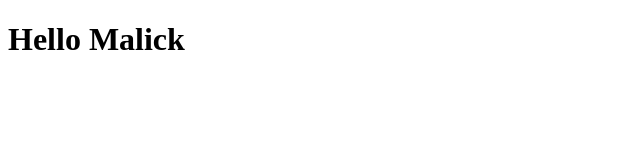
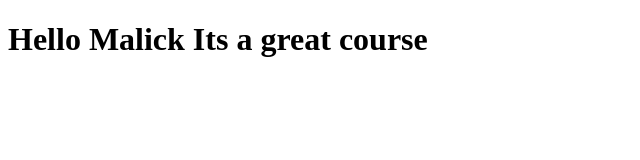
Before and after one commit to elodiagit/module2-solution, a plain HTML site: page s/index.html in a window 1280 px wide. Shown: the whole page, without its empty margins (0-640 px from the left). Drawn offline with Linux system fonts and the light colour scheme.

Commit message:
change page

```diff
--- a/s/index.html
+++ b/s/index.html
@@ -4,6 +4,6 @@
 	<title>Hello sync</title>
 </head>
 <body>
-<h1>Hello Malick</h1>
+<h1>Hello Malick Its a great course</h1>
 </body>
 </html>
```
